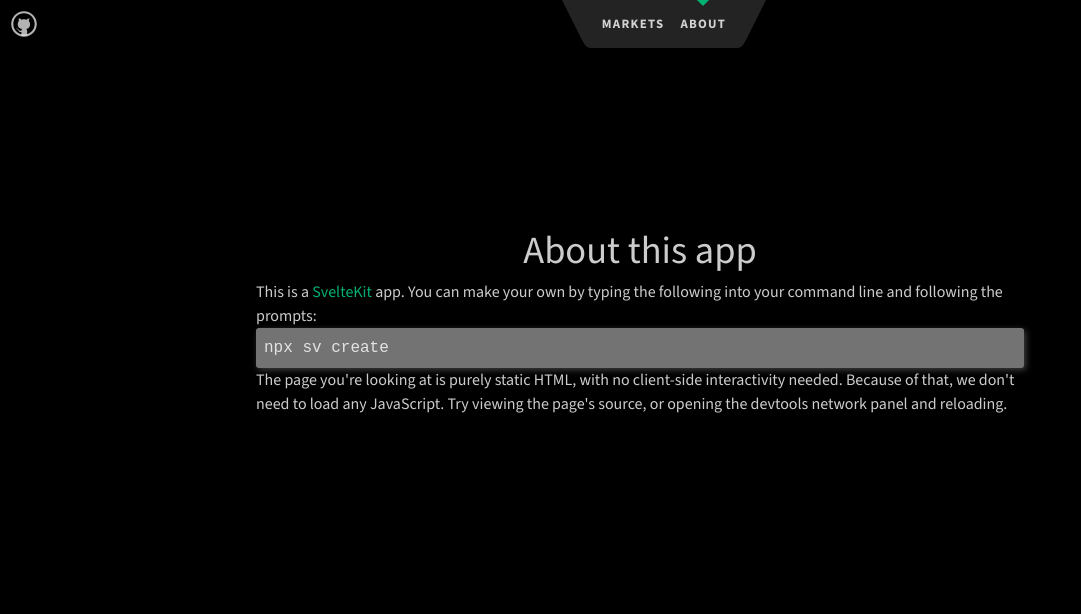
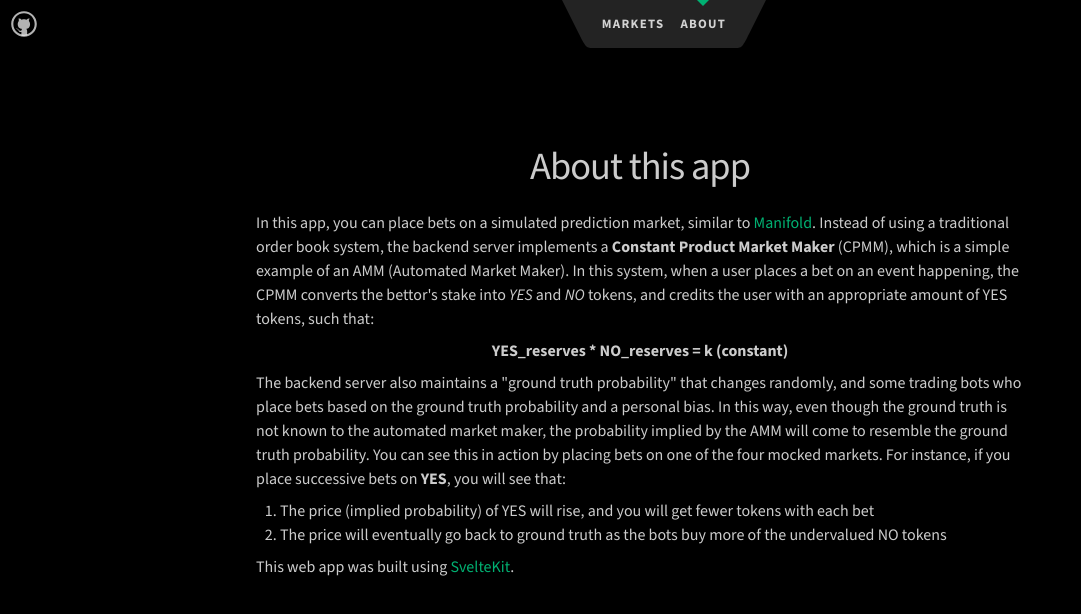
Before and after one commit to khatna/prediction-market-frontend, a SvelteKit app: page /about in a window 1280 px wide. Shown: the top 614 px of the page, without its empty margins (0-1081 px from the left). Built offline with nearby package versions, Linux system fonts and the light colour scheme.

Commit message:
populate about page

```diff
--- a/src/routes/+layout.svelte
+++ b/src/routes/+layout.svelte
@@ -1,5 +1,5 @@
 <script lang="ts">
-  import { SvelteToast } from '@zerodevx/svelte-toast'
+  import { SvelteToast } from '@zerodevx/svelte-toast';
   import Header from './Header.svelte';
   import '../app.css';
   let { children } = $props();
--- a/src/routes/+page.svelte
+++ b/src/routes/+page.svelte
@@ -18,15 +18,15 @@
       Bet on simulated prediction markets
     </p>
     <div class="mt-10 grid gap-4 sm:mt-16 sm:grid-cols-2 lg:grid-cols-4">
-      {#await data.markets}
+      {#if data.markets}
+        {#each data.markets as market}
+        <MarketCard {market} />
+        {/each}
+      {:else if data.error}
+        <p>Error loading markets.</p>
+      {:else}
         Loading Markets...
-      {:then markets}
-        {#each markets as market}
-          <MarketCard {market} />
-        {/each}
-      {:catch error}
-        <p>Error loading markets.</p>
-      {/await}
+      {/if}
     </div>
   </div>
 </section>
--- a/src/routes/+page.ts
+++ b/src/routes/+page.ts
@@ -4,8 +4,12 @@ import { PUBLIC_SERVER_HOST } from '$env/static/public';
 const baseUrl = PUBLIC_SERVER_HOST ?? 'http://localhost:8000';
 
 export const load: PageLoad = async ({ fetch }) => {
-  const markets: Promise<MarketData[]> = fetch(new URL('/markets', baseUrl).href).then((res) =>
-    res.json()
-  );
-  return { markets };
+  try {
+    const markets: MarketData[] = await fetch(new URL('/markets', baseUrl).href).then((res) =>
+      res.json()
+    );
+    return { markets };
+  } catch (error) {
+    return { error };
+  }
 };
--- a/src/routes/Header.svelte
+++ b/src/routes/Header.svelte
@@ -27,7 +27,7 @@
     </svg>
   </nav>
 
-  <br/>
+  <br />
 </header>
 
 <style>
--- a/src/routes/about/+page.svelte
+++ b/src/routes/about/+page.svelte
@@ -4,18 +4,33 @@
 </svelte:head>
 
 <div class="text-column">
-  <h1>About this app</h1>
+  <h1 class="mb-4 text-4xl font-extrabold leading-none tracking-tight md:text-5xl lg:text-6xl">About this app</h1>
 
-  <p>
-    This is a <a href="https://svelte.dev/docs/kit">SvelteKit</a> app. You can make your own by typing
-    the following into your command line and following the prompts:
+  <p class="my-2">
+    In this app, you can place bets on a simulated prediction market, similar to <a href="https://manifold.markets">Manifold</a>.
+    Instead of using a traditional order book system, the backend server implements a <strong>Constant Product Market Maker</strong>
+    (CPMM), which is a simple example of an AMM (Automated Market Maker). In this system, when a user places a bet on an event happening,
+    the CPMM converts the bettor's stake into <em>YES</em> and <em>NO</em> tokens, and credits the user with an appropriate amount of
+    YES tokens, such that:
   </p>
 
-  <pre>npx sv create</pre>
+  <strong class="text-center">YES_reserves * NO_reserves = k (constant)</strong>
 
-  <p>
-    The page you're looking at is purely static HTML, with no client-side interactivity needed.
-    Because of that, we don't need to load any JavaScript. Try viewing the page's source, or opening
-    the devtools network panel and reloading.
+  <p class="my-2">
+    The backend server also maintains a "ground truth probability" that changes randomly, and some trading bots who place bets
+    based on the ground truth probability and a personal bias. In this way, even though the ground truth is not known to the
+    automated market maker, the probability implied by the AMM will come to resemble the ground truth probability.
+
+    You can see this in action by placing bets on one of the four mocked markets. For instance, if you place successive bets on
+    <strong>YES</strong>, you will see that:
+  </p>
+
+  <ol class="list-decimal mx-6">
+    <li>The price (implied probability) of YES will rise, and you will get fewer tokens with each bet</li>
+    <li>The price will eventually go back to ground truth as the bots buy more of the undervalued NO tokens</li>
+  </ol>
+
+  <p class="my-2">
+    This web app was built using <a href="https://svelte.dev/">SvelteKit</a>.
   </p>
 </div>
--- a/tailwind.config.js
+++ b/tailwind.config.js
@@ -2,6 +2,6 @@
 export default {
   content: ['./src/**/*.{html,js,svelte,ts}'],
   theme: {
-    extend: {},
-  },
-}
+    extend: {}
+  }
+};
```
